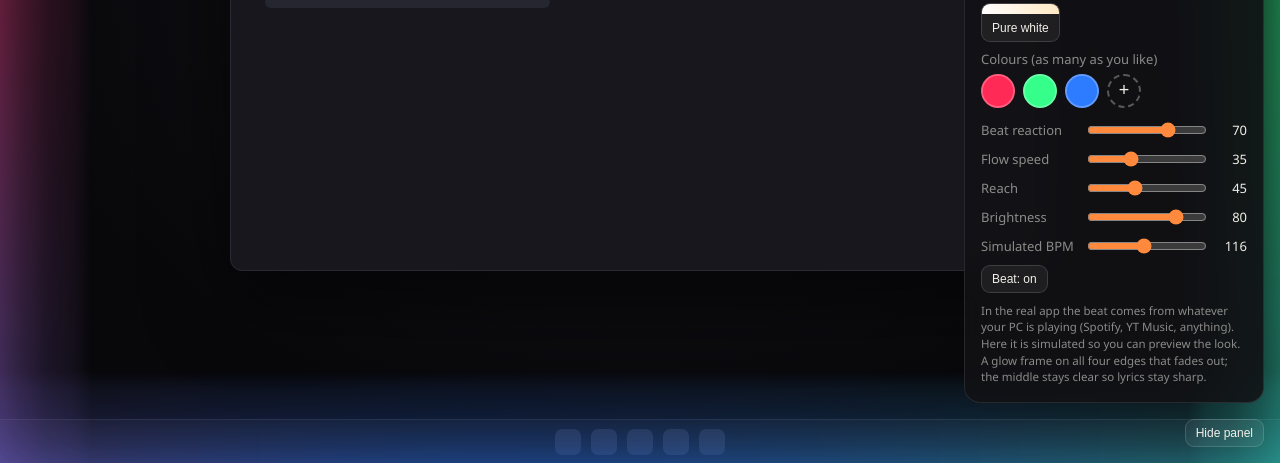
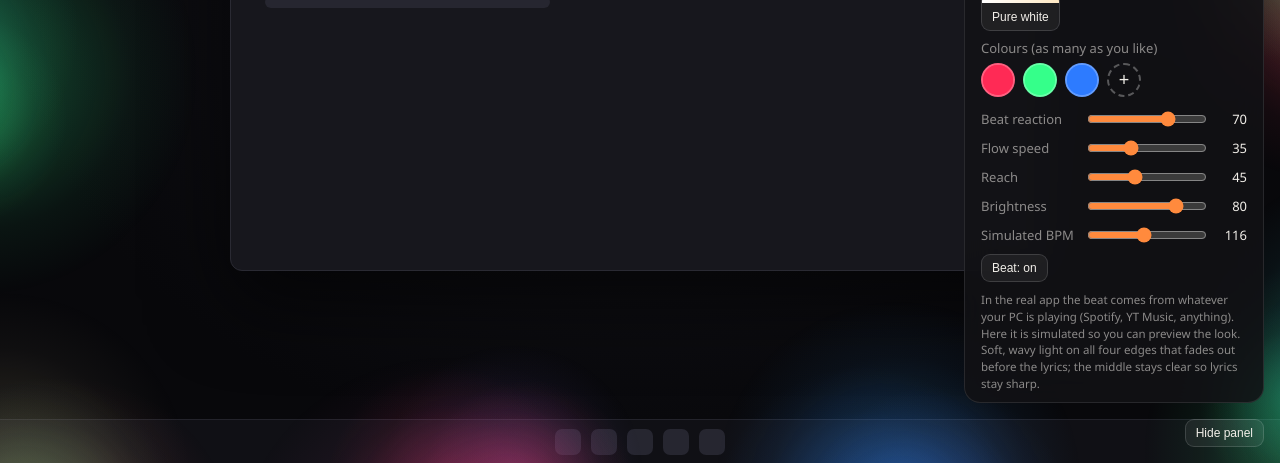
Before and after one commit to jay-m007/nightverse, a browser extension: page docs/lighting-preview.html in a window 1280 px wide. Shown: the part 337-800 px from the top of the page. Drawn offline with Linux system fonts and the light colour scheme.

Commit message:
Ambient lighting: soft wavy fluid light on all four edges (blurry fade, gentle at the edge)

```diff
--- a/docs/lighting-preview.html
+++ b/docs/lighting-preview.html
@@ -71,7 +71,7 @@
   <label>Brightness <input id="bright" type="range" min="10" max="100" value="80"><output></output></label>
   <label>Simulated BPM <input id="bpm" type="range" min="60" max="180" value="116"><output></output></label>
   <button class="tog" id="beatTog">Beat: on</button>
-  <div class="note">In the real app the beat comes from whatever your PC is playing (Spotify, YT Music, anything). Here it is simulated so you can preview the look. A glow frame on all four edges that fades out; the middle stays clear so lyrics stay sharp.</div>
+  <div class="note">In the real app the beat comes from whatever your PC is playing (Spotify, YT Music, anything). Here it is simulated so you can preview the look. Soft, wavy light on all four edges that fades out before the lyrics; the middle stays clear so lyrics stay sharp.</div>
 </div>
 <button class="tog" id="hide">Hide panel</button>
 
@@ -156,13 +156,13 @@
   // ---- the lighting ----
   // Fluid blobs hug the screen perimeter, drift along it, shift through the palette
   // and swell with the bass. Light bleeds inward from the edges like a backlit wall.
-  const N = 10;
+  const N = 32;
   const blobs = Array.from({ length: N }, (_, i) => ({
     u: i / N,                 // position along the perimeter 0..1
     drift: .6 + ((i * 37) % 10) / 10,   // individual drift factor
-    ph: (i * 0.7) % 7,        // colour phase
+    ph: i * 0.22,        // colour phase
     wob: i * 1.7,
-    size: .8 + ((i * 53) % 10) / 25,
+    size: .85 + ((i * 53) % 10) / 30,
   }));
 
   function palette(p) {          // smooth colour at fractional index p
@@ -204,33 +204,25 @@
     ctx.globalCompositeOperation = 'source-over';
     const base = Math.min(W, H);
     const react = isStatic ? 0 : isDyn ? Math.min(1, S.react * 1.35 + .25) : S.react;
-    const pump = 1 + react * (isDyn ? .7 : .45) * bass;
-    const depth = Math.min(.22 * base, (.06 + S.reach * .12) * base * pump);
-    const alpha = isStatic ? .35 + .45 * S.bright
-      : isDyn ? Math.min(.95, (.2 + .5 * S.bright) * (.4 + react * 1.6 * bass))
-      : Math.min(.9, (.3 + .4 * S.bright) * (.7 + react * .8 * bass));
-    const P = 2 * (W + H), SEG = 64;
-    // four edge bands: colour flows along the length, fades to transparent towards the centre
-    const bands = [
-      { u0: 0, u1: W / P, rect: (k, n) => [Math.round(W * k / n), 0, Math.round(W * (k + 1) / n) - Math.round(W * k / n), depth], g: (x, y) => [x, 0, x, depth] },
-      { u0: W / P, u1: (W + H) / P, rect: (k, n) => [W - depth, Math.round(H * k / n), depth, Math.round(H * (k + 1) / n) - Math.round(H * k / n)], g: (x, y) => [W, y, W - depth, y] },
-      { u0: (W + H) / P, u1: (2 * W + H) / P, rect: (k, n) => [Math.round(W - W * (k + 1) / n), H - depth, Math.round(W - W * k / n) - Math.round(W - W * (k + 1) / n), depth], g: (x, y) => [x, H, x, H - depth] },
-      { u0: (2 * W + H) / P, u1: 1, rect: (k, n) => [0, Math.round(H - H * (k + 1) / n), depth, Math.round(H - H * k / n) - Math.round(H - H * (k + 1) / n)], g: (x, y) => [0, y, depth, y] },
-    ];
-    ctx.globalAlpha = alpha;
-    bands.forEach((bd) => {
-      for (let k = 0; k < SEG; k++) {
-        const u = bd.u0 + (bd.u1 - bd.u0) * (k + .5) / SEG;
-        const [R, G, B] = palette(hueNow + flow * 8 + u * 3);
-        const [x, y, w, h] = bd.rect(k, SEG);
-        const [x0, y0, x1, y1] = bd.g(x, y);
-        const g = ctx.createLinearGradient(x0, y0, x1, y1);
-        const c = `${R | 0},${G | 0},${B | 0}`;
-        g.addColorStop(0, `rgba(${c},1)`); g.addColorStop(.2, `rgba(${c},.72)`); g.addColorStop(.5, `rgba(${c},.39)`); g.addColorStop(.8, `rgba(${c},.22)`); g.addColorStop(1, `rgba(${c},0)`);
-        ctx.fillStyle = g; ctx.fillRect(x, y, w, h);
-      }
+    const reach = (.10 + S.reach * .2) * base;
+    const pump = 1 + react * (isDyn ? .9 : .55) * bass;
+    const alpha = isStatic ? .2 + .36 * S.bright
+      : isDyn ? Math.min(.8, (.2 + .34 * S.bright) * (.5 + react * 1.5 * bass))
+      : Math.min(.62, (.2 + .3 * S.bright) * (.75 + react * .7 * bass));
+    blobs.forEach((b) => {
+      const u = b.u + (isStatic ? 0 : flow * .5 * b.drift + Math.sin(t * .3 + b.wob) * .012);
+      const p = perimeter(u);
+      const wave = isStatic ? 1 : 1 + .32 * Math.sin(t * .55 + b.wob) + .12 * Math.sin(t * 1.3 + b.wob * 2.1);
+      const r = reach * b.size * wave * pump;
+      const inset = r * (.30 + (isStatic ? 0 : .22 * Math.sin(t * .45 + b.wob * 1.4)));
+      const cx = p.x - p.nx * inset, cy = p.y - p.ny * inset;
+      const [R, G, B] = palette(b.ph + (isStatic ? 0 : hueNow + flow * 2));
+      const c = `${R | 0},${G | 0},${B | 0}`;
+      const g = ctx.createRadialGradient(cx, cy, 0, cx, cy, r);
+      g.addColorStop(0, `rgba(${c},${alpha})`); g.addColorStop(.35, `rgba(${c},${alpha * .55})`);
+      g.addColorStop(.7, `rgba(${c},${alpha * .16})`); g.addColorStop(1, `rgba(${c},0)`);
+      ctx.fillStyle = g; ctx.fillRect(cx - r, cy - r, r * 2, r * 2);
     });
-    ctx.globalAlpha = 1;
     requestAnimationFrame(frame);
   }
   requestAnimationFrame(frame);
```
Also changed, not shown: 1 other file.
